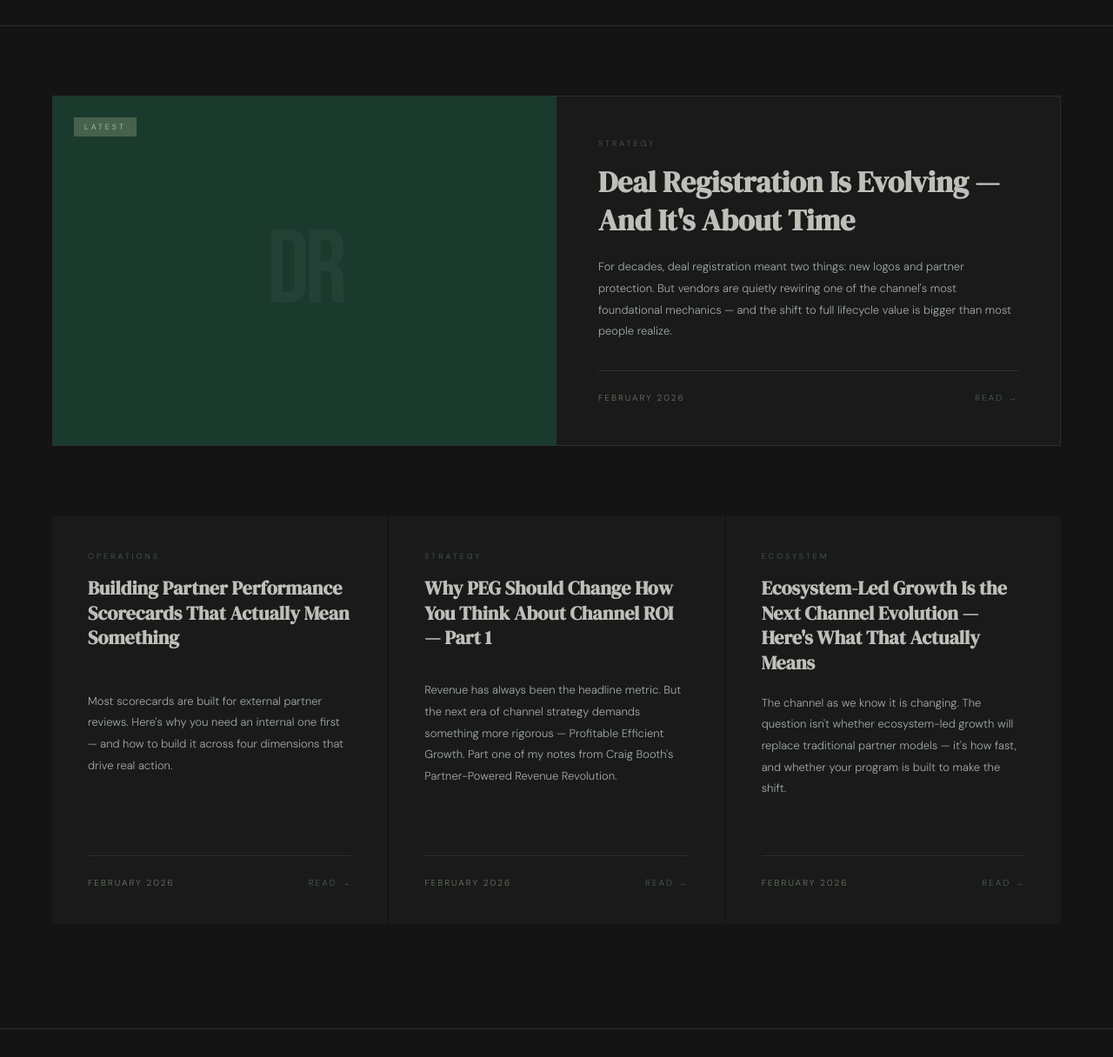
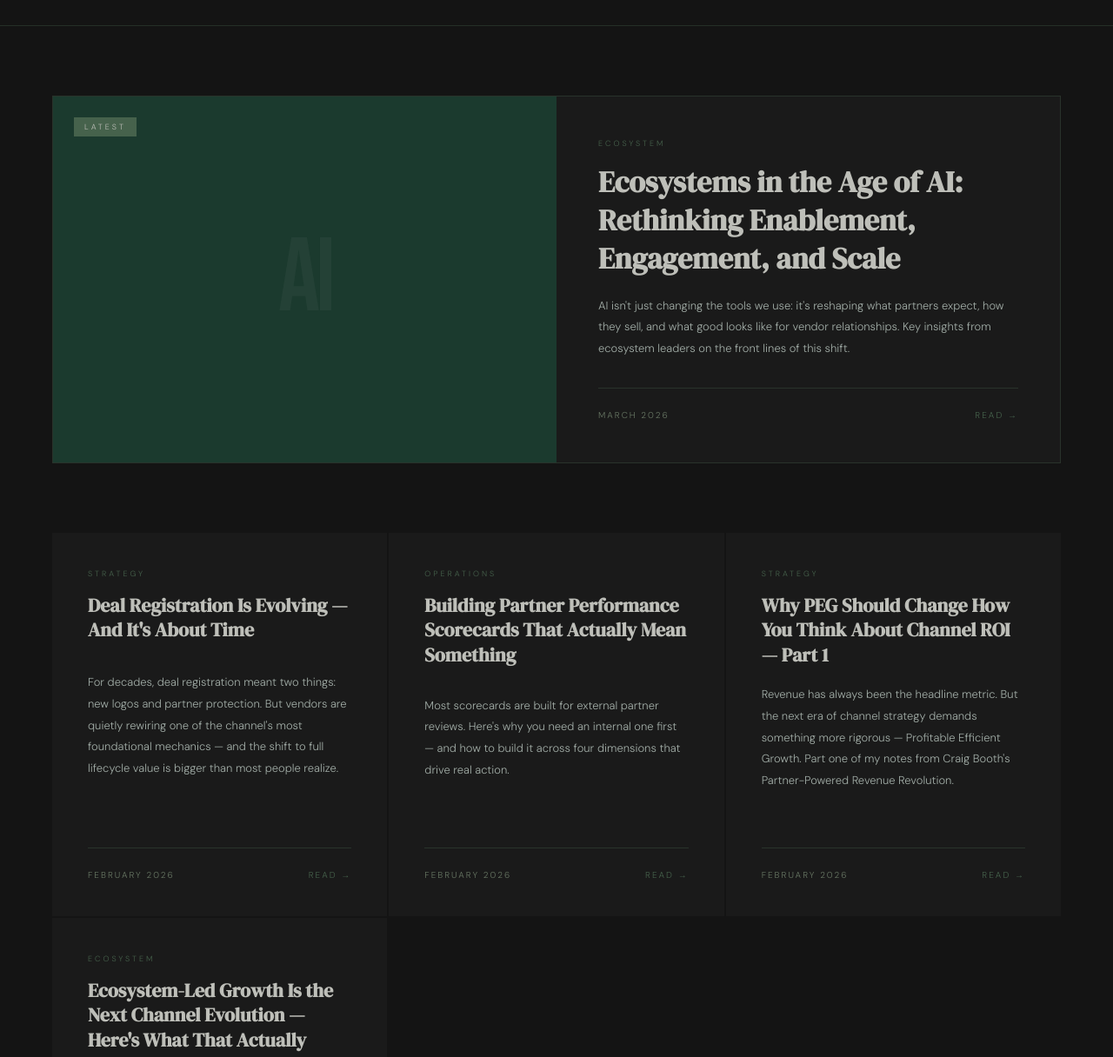
Before and after one commit to jamiereidcs/jamiereidchannelstrategy, a plain HTML site: page journal/index.html in a window 1280 px wide. Shown: the part 651-1867 px from the top of the page at 87% size. Drawn offline with Linux system fonts and the light colour scheme.

Commit message:
index.html

```diff
--- a/journal/index.html
+++ b/journal/index.html
@@ -6,8 +6,6 @@
 <title>Jamie Reid — Partner Ecosystem Strategy | Thinking Forward Journal</title>
 <meta name="description" content="Practitioner-level thinking on channel strategy, partner ecosystem design, and where the channel is headed — by Jamie Reid.">
 <link rel="canonical" href="https://jamiereidchannelstrategy.com/journal/">
-
-<!-- Open Graph -->
 <meta property="og:type" content="website">
 <meta property="og:title" content="Jamie Reid — Partner Ecosystem Strategy | Thinking Forward Journal">
 <meta property="og:description" content="Practitioner-level thinking on channel strategy, partner ecosystem design, and where the channel is headed.">
@@ -16,14 +14,10 @@
 <meta property="og:image" content="https://jamiereidchannelstrategy.com/og-image.jpg">
 <meta property="og:image:width" content="1200">
 <meta property="og:image:height" content="630">
-
-<!-- Twitter / X -->
 <meta name="twitter:card" content="summary_large_image">
 <meta name="twitter:title" content="Thinking Forward Journal — Jamie Reid">
 <meta name="twitter:description" content="Practitioner-level thinking on channel strategy, partner ecosystem design, and where the channel is headed.">
 <meta name="twitter:image" content="https://jamiereidchannelstrategy.com/og-image.jpg">
-
-<!-- Additional SEO -->
 <meta name="author" content="Jamie Reid">
 <meta name="robots" content="index, follow">
 <link href="https://fonts.googleapis.com/css2?family=Bebas+Neue&family=DM+Serif+Display:ital@0;1&family=DM+Sans:wght@300;400;500&display=swap" rel="stylesheet">
@@ -53,7 +47,6 @@
   .cursor { position: fixed; width: 10px; height: 10px; background: var(--forest-mid); border-radius: 50%; pointer-events: none; z-index: 9999; transform: translate(-50%, -50%); }
   .cursor-ring { position: fixed; width: 36px; height: 36px; border: 1px solid var(--sage); border-radius: 50%; pointer-events: none; z-index: 9998; transform: translate(-50%, -50%); transition: all 0.15s ease; opacity: 0.6; }
 
-  /* Nav */
   nav {
     position: fixed; top: 0; left: 0; right: 0; z-index: 100;
     display: flex; justify-content: space-between; align-items: center;
@@ -65,7 +58,6 @@
   .nav-links a { color: var(--sage); text-decoration: none; font-size: 11px; letter-spacing: 2px; text-transform: uppercase; transition: color 0.3s; }
   .nav-links a:hover, .nav-links a.active { color: var(--white); }
 
-  /* Header */
   .journal-header {
     padding: 160px 60px 80px;
     border-bottom: 1px solid var(--line);
@@ -92,7 +84,6 @@
     align-self: end;
   }
 
-  /* Filter bar */
   .filter-bar {
     padding: 32px 60px;
     display: flex;
@@ -119,9 +110,7 @@
     background: rgba(70,98,76,0.12);
   }
 
-  /* Posts grid */
   .posts-container { padding: 80px 60px 120px; }
-
   .posts-featured { margin-bottom: 80px; }
 
   .featured-post {
@@ -218,7 +207,6 @@
   .featured-post:hover .post-read-more,
   .post-card:hover .post-read-more { gap: 14px; color: var(--grey-green); }
 
-  /* Post cards grid */
   .posts-grid {
     display: grid;
     grid-template-columns: repeat(3, 1fr);
@@ -243,7 +231,6 @@
   .post-card .post-title { font-size: 22px; flex-grow: 1; }
   .post-card .post-excerpt { font-size: 13px; }
 
-  /* Empty state */
   .posts-empty {
     text-align: center;
     padding: 80px;
@@ -254,7 +241,6 @@
   }
   .posts-empty h3 { font-family: 'DM Serif Display', serif; font-size: 28px; color: var(--white); margin-bottom: 16px; }
 
-  /* Footer */
   footer { padding: 40px 60px; display: flex; justify-content: space-between; align-items: center; border-top: 1px solid var(--line); }
   .footer-logo { font-family: 'Bebas Neue', sans-serif; font-size: 18px; letter-spacing: 3px; color: var(--grey-green); }
   .footer-copy { font-size: 11px; color: var(--sage); letter-spacing: 1px; }
@@ -269,37 +255,17 @@
   @media (max-width: 768px) {
     #cursor, #cursorRing { display: none; }
     * { cursor: auto !important; }
-
     nav { padding: 20px 24px; }
     .nav-links { gap: 16px; }
     .nav-links a { font-size: 10px; letter-spacing: 1px; }
-
-    .journal-header {
-      padding: 100px 24px 48px;
-      grid-template-columns: 1fr;
-      gap: 32px;
-    }
-
+    .journal-header { padding: 100px 24px 48px; grid-template-columns: 1fr; gap: 32px; }
     .filter-bar { padding: 24px 24px; gap: 8px; }
     .filter-btn { font-size: 9px; padding: 6px 14px; }
-
     .posts-container { padding: 40px 24px 80px; }
-    .posts-featured .featured-post {
-      grid-template-columns: 1fr;
-    }
+    .posts-featured .featured-post { grid-template-columns: 1fr; }
     .featured-post-visual { min-height: 200px; }
-
-    .posts-grid {
-      grid-template-columns: 1fr;
-      gap: 2px;
-    }
-
-    footer {
-      flex-direction: column;
-      gap: 16px;
-      padding: 32px 24px;
-      text-align: center;
-    }
+    .posts-grid { grid-template-columns: 1fr; gap: 2px; }
+    footer { flex-direction: column; gap: 16px; padding: 32px 24px; text-align: center; }
     .footer-links { gap: 20px; }
   }
 </style>
@@ -319,7 +285,6 @@
   </ul>
 </nav>
 
-<!-- Header -->
 <header class="journal-header">
   <div>
     <p class="journal-eyebrow">Jamie Reid</p>
@@ -328,7 +293,6 @@
   <p class="journal-desc">Practitioner-level thinking on where the channel is headed — ecosystem strategy, partner operations, program design, and what next-generation programs actually need to look like.</p>
 </header>
 
-<!-- Filter bar -->
 <div class="filter-bar">
   <button class="filter-btn active" data-filter="all">All</button>
   <button class="filter-btn" data-filter="Strategy">Strategy</button>
@@ -339,24 +303,23 @@
   <button class="filter-btn" data-filter="Leadership">Leadership</button>
 </div>
 
-<!-- Posts -->
 <div class="posts-container">
 
   <!-- Featured post -->
   <div class="posts-featured reveal">
-    <a href="/journal/deal-registration-evolution.html" class="featured-post">
+    <a href="/journal/ecosystems-in-the-age-of-ai.html" class="featured-post">
       <div class="featured-post-visual">
-        <span class="featured-post-visual-text">DR</span>
+        <span class="featured-post-visual-text">AI</span>
         <span class="featured-label">Latest</span>
       </div>
       <div class="featured-post-content">
         <div>
-          <p class="post-category">Strategy</p>
-          <h2 class="post-title">Deal Registration Is Evolving — And It's About Time</h2>
-          <p class="post-excerpt">For decades, deal registration meant two things: new logos and partner protection. But vendors are quietly rewiring one of the channel's most foundational mechanics — and the shift to full lifecycle value is bigger than most people realize.</p>
+          <p class="post-category">Ecosystem</p>
+          <h2 class="post-title">Ecosystems in the Age of AI: Rethinking Enablement, Engagement, and Scale</h2>
+          <p class="post-excerpt">AI isn't just changing the tools we use: it's reshaping what partners expect, how they sell, and what good looks like for vendor relationships. Key insights from ecosystem leaders on the front lines of this shift.</p>
         </div>
         <div class="post-meta">
-          <span>February 2026</span>
+          <span>March 2026</span>
           <span class="post-read-more">Read →</span>
         </div>
       </div>
@@ -365,6 +328,17 @@
 
   <!-- Posts grid -->
   <div class="posts-grid" id="postsGrid">
+
+    <a href="/journal/deal-registration-evolution.html" class="post-card reveal" data-category="Strategy">
+      <p class="post-category">Strategy</p>
+      <h3 class="post-title">Deal Registration Is Evolving — And It's About Time</h3>
+      <p class="post-excerpt">For decades, deal registration meant two things: new logos and partner protection. But vendors are quietly rewiring one of the channel's most foundational mechanics — and the shift to full lifecycle value is bigger than most people realize.</p>
+      <div class="post-meta" style="margin-top:32px;">
+        <span>February 2026</span>
+        <span class="post-read-more">Read →</span>
+      </div>
+    </a>
+
     <a href="/journal/partner-performance-scorecards.html" class="post-card reveal" data-category="Operations">
       <p class="post-category">Operations</p>
       <h3 class="post-title">Building Partner Performance Scorecards That Actually Mean Something</h3>
@@ -374,6 +348,7 @@
         <span class="post-read-more">Read →</span>
       </div>
     </a>
+
     <a href="/journal/partner-powered-peg.html" class="post-card reveal" data-category="Strategy">
       <p class="post-category">Strategy</p>
       <h3 class="post-title">Why PEG Should Change How You Think About Channel ROI — Part 1</h3>
@@ -383,6 +358,7 @@
         <span class="post-read-more">Read →</span>
       </div>
     </a>
+
     <a href="/journal/ecosystem-led-growth.html" class="post-card reveal" data-category="Ecosystem">
       <p class="post-category">Ecosystem</p>
       <h3 class="post-title">Ecosystem-Led Growth Is the Next Channel Evolution — Here's What That Actually Means</h3>
@@ -392,6 +368,7 @@
         <span class="post-read-more">Read →</span>
       </div>
     </a>
+
   </div>
 
 </div>
@@ -407,7 +384,6 @@
 </footer>
 
 <script>
-  // Cursor
   const cursor = document.getElementById('cursor');
   const ring = document.getElementById('cursorRing');
   let mx = 0, my = 0, rx = 0, ry = 0;
@@ -415,7 +391,6 @@
   function animRing() { rx += (mx-rx)*0.12; ry += (my-ry)*0.12; ring.style.left = rx+'px'; ring.style.top = ry+'px'; requestAnimationFrame(animRing); }
   animRing();
 
-  // Filter
   const filterBtns = document.querySelectorAll('.filter-btn');
   const postCards = document.querySelectorAll('.post-card');
   filterBtns.forEach(btn => {
@@ -433,7 +408,6 @@
     });
   });
 
-  // Scroll reveal
   const reveals = document.querySelectorAll('.reveal');
   const observer = new IntersectionObserver(entries => {
     entries.forEach((entry, i) => {
```
